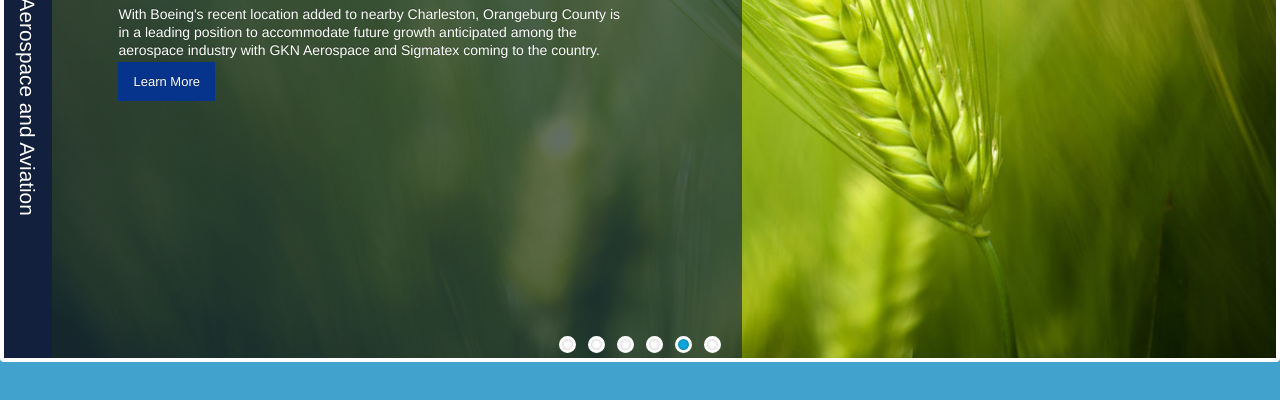
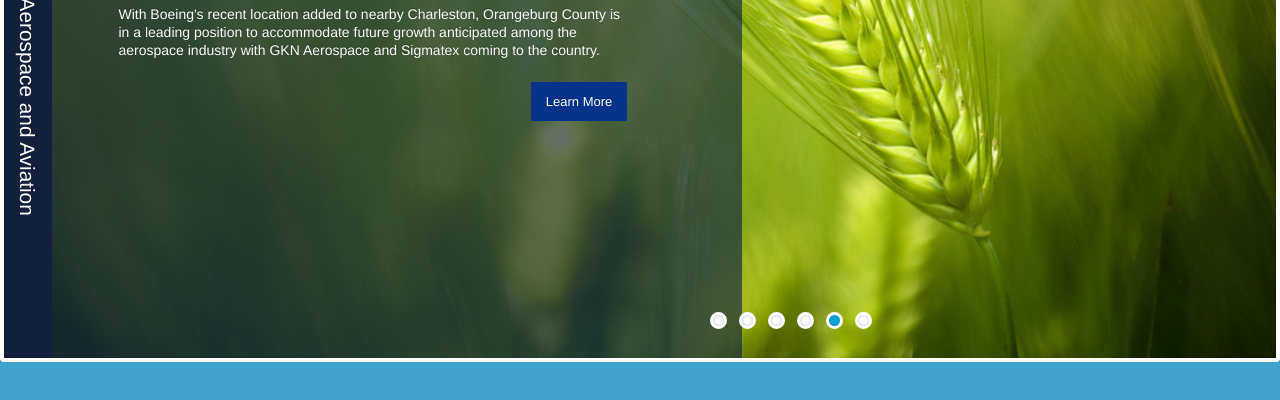
Before and after one commit to eduarmreyes/flex-slider-wp.ocdc.com, a website with bundled scripts: page wp.ocdc.com/thumbnail-controlnav.html in a window 1280 px wide. Shown: the part 180-580 px from the top of the page. Built offline with nearby package versions, Linux system fonts and the light colour scheme.

Commit message:
Set Learn More button upper and bullets aside of it

```diff
--- a/wp.ocdc.com/thumbnail-controlnav.html
+++ b/wp.ocdc.com/thumbnail-controlnav.html
@@ -44,6 +44,7 @@
     }
     .flex-caption > .spacer {
       margin: 0px 0px 20px 0px;
+      text-align: right;
     }
     .flex-control-nav {
       bottom: 5px;
@@ -79,6 +80,12 @@
       .flex-caption > h3 {
         font-size: 40px;
       }
+      .flex-control-nav {
+        bottom: 29px;
+        right: 0;
+        width: 45%;
+        text-align: left;
+      }
     }
     @media screen and (min-width: 889px) {
       .flex-caption > h2 {
@@ -90,6 +97,12 @@
       .flex-caption > h2 {
         margin-left: -13%;
         width: 95%;
+      }
+    }
+    @media screen and (min-width: 1020px) {
+      .flex-caption > .spacer {
+        margin: 20px 0px 20px 0px;
+        text-align: right;
       }
     }
   </style>
```
